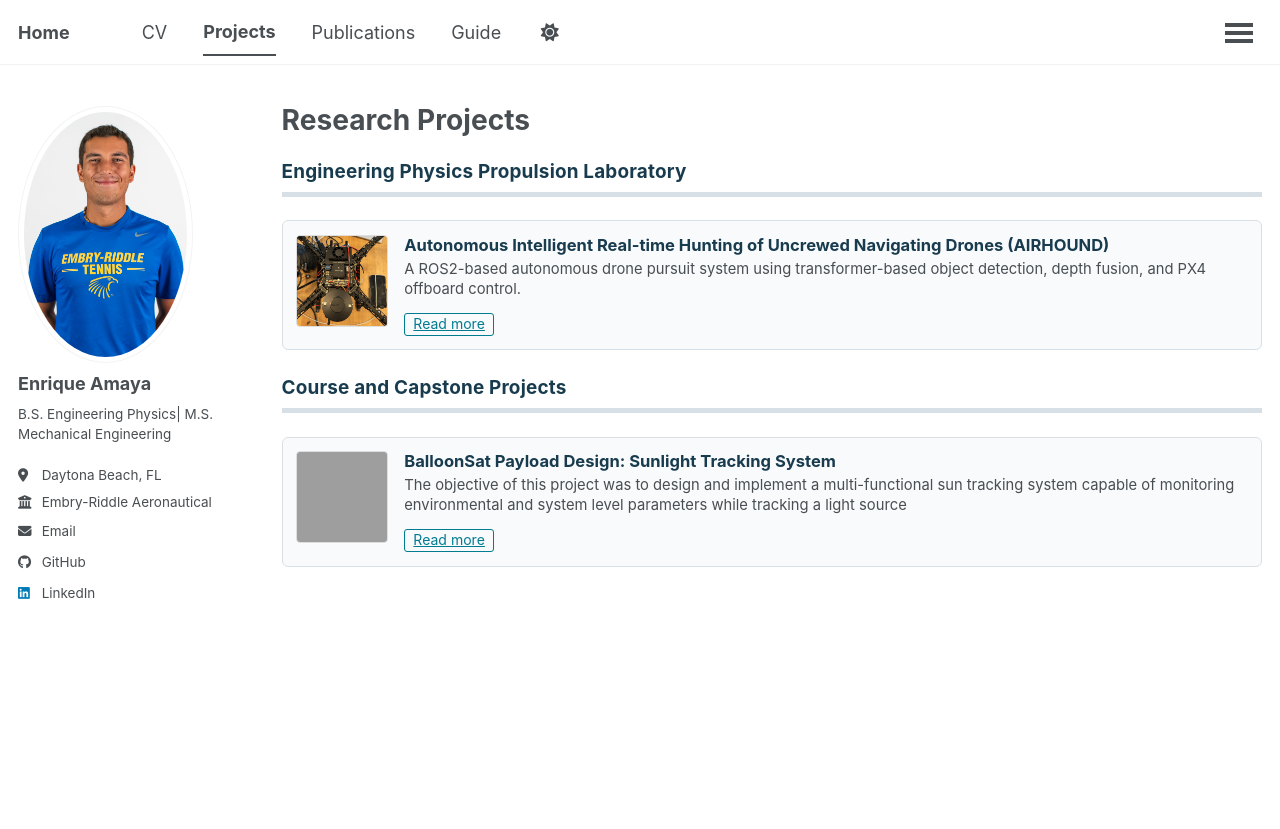
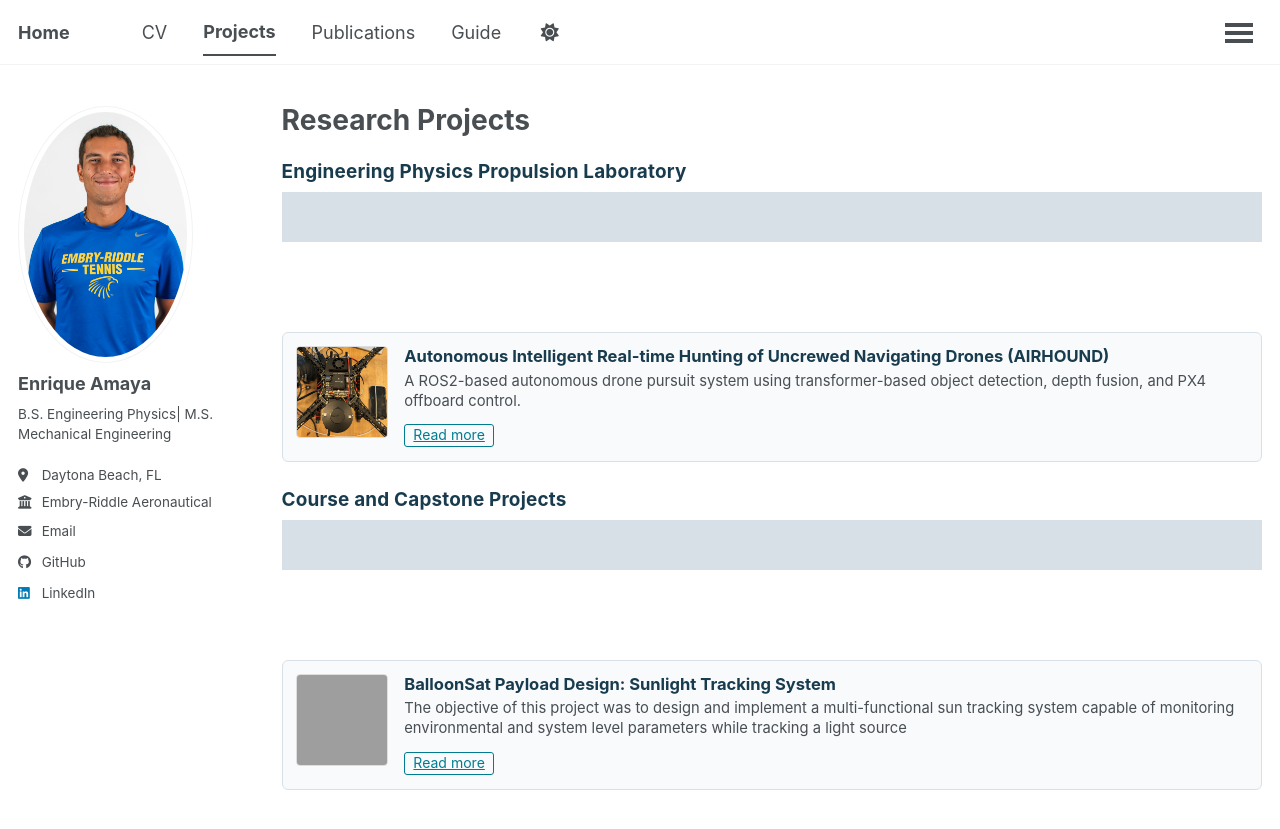
Before and after one commit to kikeamaya/kikeamaya.github.io, a Jekyll site: the page built from _pages/projects.html, in a window 1280 px wide and 1004 px high. Shown: the top 829 px of the window. Built offline with Jekyll 4.4.1, drawn with Linux system fonts in a browser that asks for light colours; a style sheet for code colours, icons or effects is not loaded; grey boxes are pictures that could not be loaded.

```diff
--- a/_sass/_custom.scss
+++ b/_sass/_custom.scss
@@ -78,9 +78,9 @@
 {
   display: block;
   widh:  100%;
-  margin: 1.5rem 0 1.3rem;
+  margin: 1.5rem 0 5rem;
   padding-bottom: 0.45rem;
-  border-bottom: 5px solid #d7e0e6;
+  border-bottom: 50px solid #d7e0e6;
   color: #183b4e;
   font-size: 1.05em;
   font-weight: 700;
```
